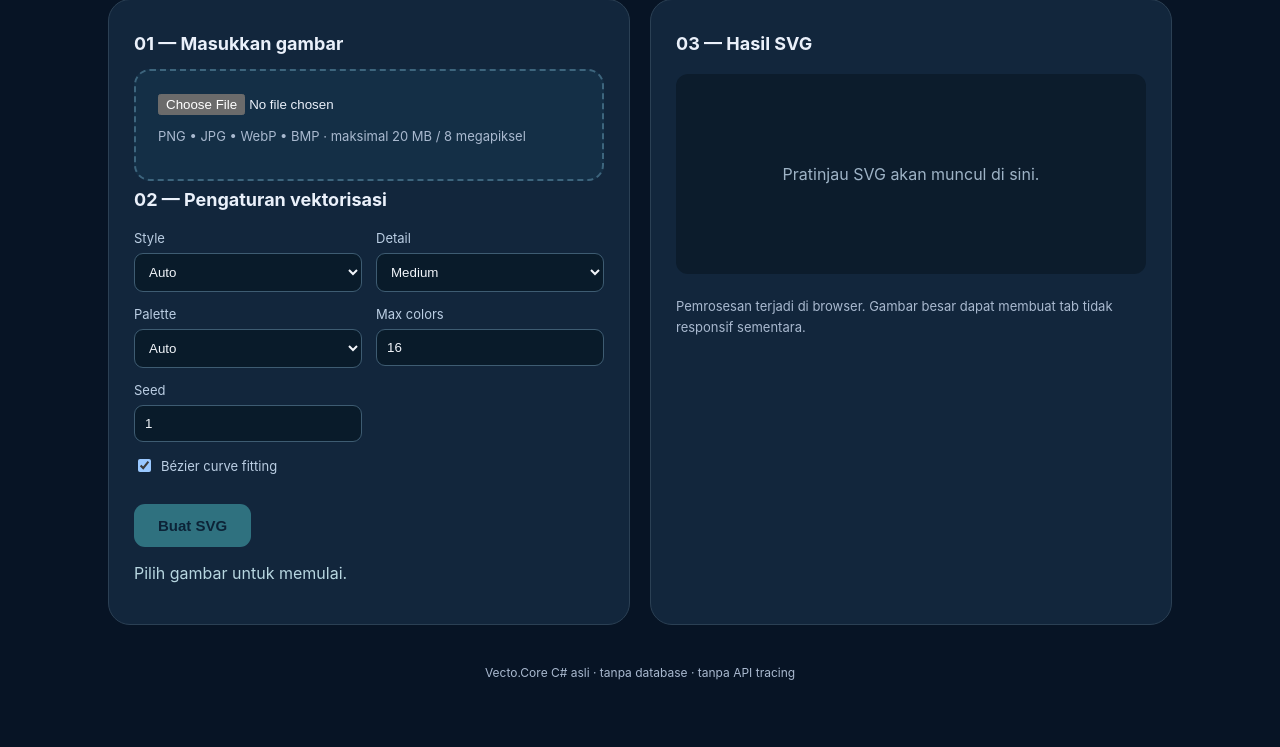
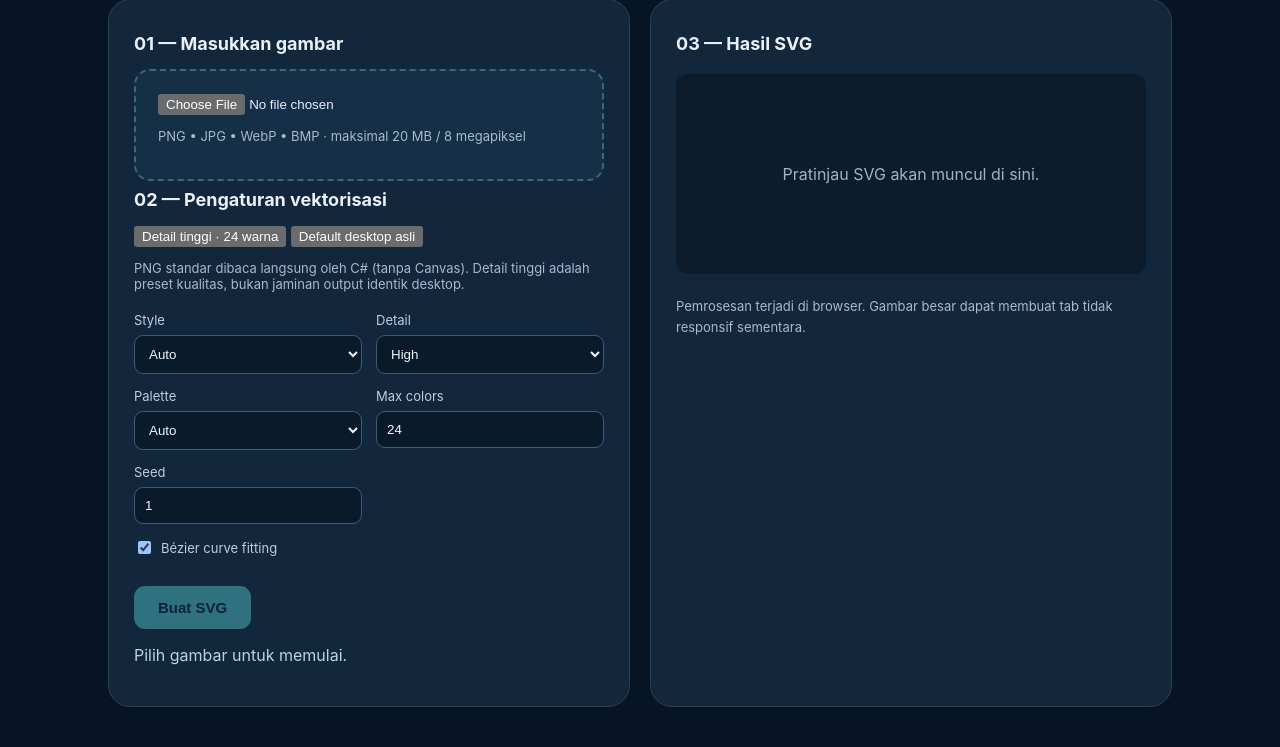
Before and after one commit to akidwush/Vectowasm, an ASP.NET Core app: page / in a window 1280 px wide. Shown: the part 233-980 px from the top of the page. Before the commit the page ends 913 px from the top, so only its background shows below. Run offline with ASP.NET Core 8, Linux system fonts and the light colour scheme.

Commit message:
feat: add high-detail 24-color and original-desktop parity presets

```diff
--- a/Vecto.Browser/Pages/Index.razor
+++ b/Vecto.Browser/Pages/Index.razor
@@ -22,6 +22,11 @@
         <p class="meta">@sourceName · @sourceSize</p>
       }
       <h2>02 — Pengaturan vektorisasi</h2>
+      <div class="presets">
+        <button type="button" class="preset" @onclick="UseHighDetail">Detail tinggi · 24 warna</button>
+        <button type="button" class="preset" @onclick="UseDesktopDefaults">Default desktop asli</button>
+      </div>
+      <p class="meta">PNG standar dibaca langsung oleh C# (tanpa Canvas). Detail tinggi adalah preset kualitas, bukan jaminan output identik desktop.</p>
       <div class="fields">
         <label>Style
           <select @bind="style">
@@ -97,13 +102,37 @@
     private string svgHash = "";
     private bool running;
     private ImageStyle style = ImageStyle.Auto;
-    private DetailLevel detail = DetailLevel.Medium;
+    private DetailLevel detail = DetailLevel.High;
     private PaletteMode paletteMode = PaletteMode.Auto;
-    private int maxColors = 16;
+    private int maxColors = 24;
     private int colorCount = 12;
     private int seed = 1;
     private bool curveFitting = true;
     private double polygonEpsilon = -1;
+
+    private void UseHighDetail()
+    {
+        style = ImageStyle.Auto;
+        detail = DetailLevel.High;
+        paletteMode = PaletteMode.Auto;
+        maxColors = 24;
+        curveFitting = true;
+        seed = 1;
+        status = "Preset detail tinggi aktif. Tekan Buat SVG untuk memproses ulang.";
+    }
+
+    private void UseDesktopDefaults()
+    {
+        style = ImageStyle.Auto;
+        detail = DetailLevel.Medium;
+        paletteMode = PaletteMode.Auto;
+        maxColors = 16;
+        colorCount = 12;
+        seed = 1;
+        curveFitting = true;
+        polygonEpsilon = -1;
+        status = "Preset original desktop aktif. Tekan Buat SVG untuk membandingkan.";
+    }
 
     private async Task LoadFile(InputFileChangeEventArgs e)
     {
```
